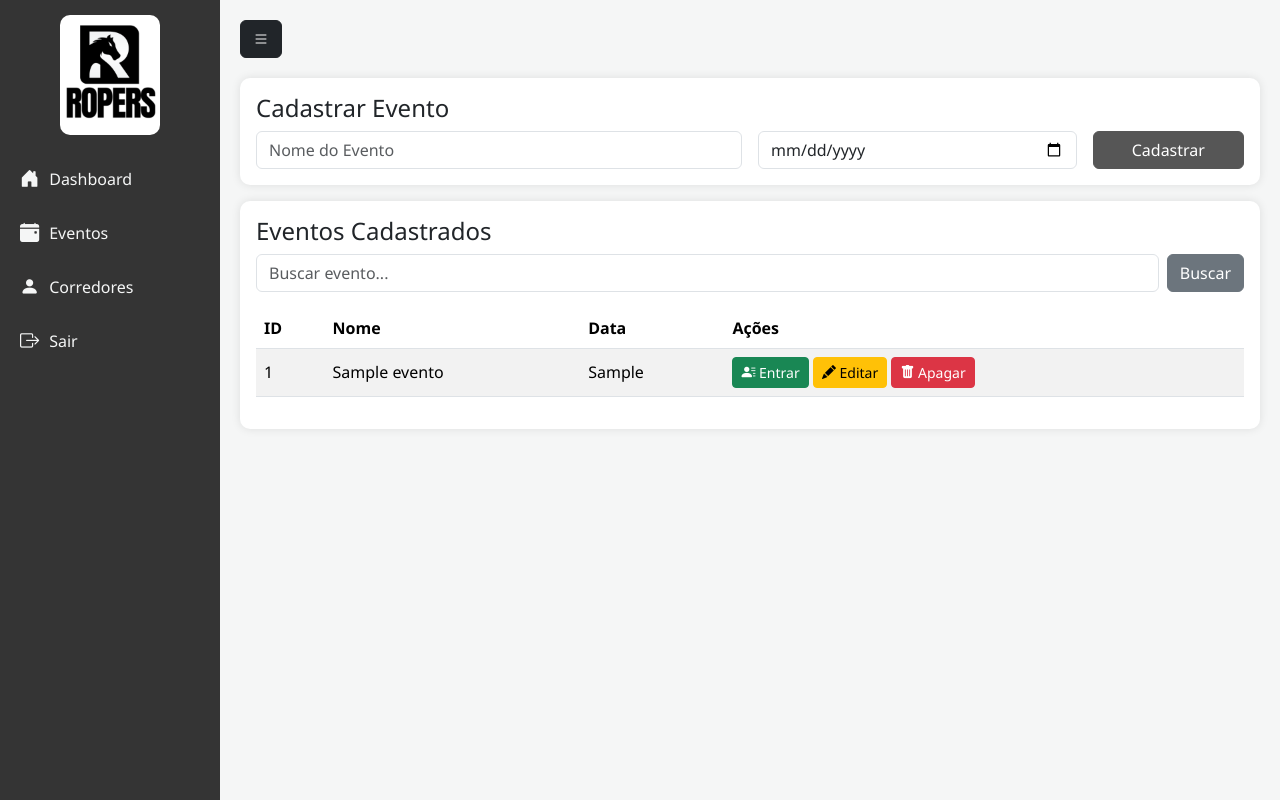
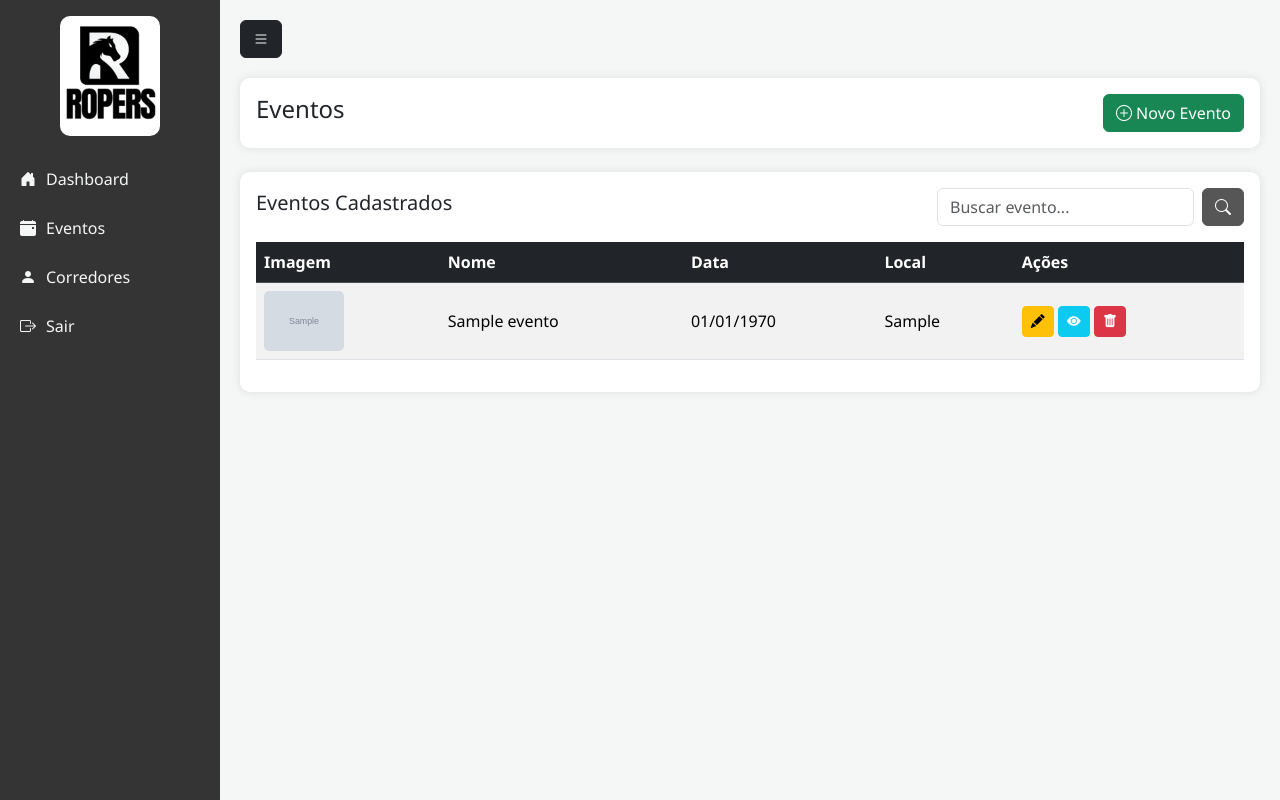
Before and after one commit to josuearaujomoreira/ROPERS, a PHP site: page /eventos.php in a window 1280 px wide. Run offline with PHP 8.4, Linux system fonts and the light colour scheme; the visitor is signed in with stand-in values (Sample User, id 1); tables that the repository leaves empty or names only in its code hold one stand-in row (values such as "Sample post"); grey boxes marked "Sample" are stand-in pictures.

Commit message:
tela de eventos quase pronto
- eventos falta editar e ver corredores
-

```diff
--- a/painel/eventos.php
+++ b/painel/eventos.php
@@ -1,10 +1,36 @@
 <?php
+/* ini_set('display_errors', 1);
+ini_set('display_startup_errors', 1);
+error_reporting(E_ALL); */
 require 'inc/session.php';
+checkLogin();
 require 'inc/config.php';
-checkLogin();
 
-// Deletar evento
-if(isset($_GET['delete'])){
+// CADASTRAR EVENTO
+if ($_SERVER['REQUEST_METHOD'] === 'POST' && isset($_POST['nome'])) {
+    $nome = trim($_POST['nome']);
+    $data_evento = $_POST['data_evento'];
+    $local = trim($_POST['local']);
+    $imagem = '';
+
+    // Upload da imagem
+    if (!empty($_FILES['imagem']['name'])) {
+        $ext = pathinfo($_FILES['imagem']['name'], PATHINFO_EXTENSION);
+        $novo_nome = uniqid() . '.' . $ext;
+        $pasta = 'uploads/';
+        if (!is_dir($pasta)) mkdir($pasta, 0777, true);
+        move_uploaded_file($_FILES['imagem']['tmp_name'], $pasta . $novo_nome);
+        $imagem = $novo_nome;
+    }
+
+    $stmt = $pdo->prepare("INSERT INTO eventos (nome, data, local, imagem) VALUES (?, ?, ?, ?)");
+    $stmt->execute([$nome, $data_evento, $local, $imagem]);
+    header("Location: eventos.php");
+    exit;
+}
+
+// EXCLUIR EVENTO
+if (isset($_GET['delete'])) {
     $id = $_GET['delete'];
     $stmt = $pdo->prepare("DELETE FROM eventos WHERE id = ?");
     $stmt->execute([$id]);
@@ -12,21 +38,12 @@ if(isset($_GET['delete'])){
     exit;
 }
 
-// Cadastro de evento
-if($_SERVER['REQUEST_METHOD'] === 'POST' && isset($_POST['nome_evento'])){
-    $nome_evento = $_POST['nome_evento'];
-    $data_evento = $_POST['data_evento'];
-    $stmt = $pdo->prepare("INSERT INTO eventos (nome, data) VALUES (?, ?)");
-    $stmt->execute([$nome_evento, $data_evento]);
-}
-
-// Busca
-$busca = $_GET['busca'] ?? '';
-$stmt = $pdo->prepare("SELECT * FROM eventos WHERE nome LIKE ? ORDER BY data DESC");
+// BUSCA
+$busca = isset($_GET['busca']) ? trim($_GET['busca']) : '';
+$stmt = $pdo->prepare("SELECT * FROM eventos WHERE nome LIKE ? ORDER BY id DESC");
 $stmt->execute(["%$busca%"]);
-$eventos = $stmt->fetchAll();
+$eventos = $stmt->fetchAll(PDO::FETCH_ASSOC);
 ?>
-
 <!DOCTYPE html>
 <html lang="pt-br">
 <head>
@@ -37,23 +54,24 @@ $eventos = $stmt->fetchAll();
     <link rel="stylesheet" href="https://cdn.jsdelivr.net/npm/bootstrap-icons@1.10.5/font/bootstrap-icons.css">
     <link rel="stylesheet" href="css/style.css">
     <style>
+        body { background-color: #f5f6f6; }
         .sidebar { width: 220px; transition: width 0.3s; overflow: hidden; background-color: #343434; color: #f5f6f6; }
         .sidebar.collapsed { width: 70px; }
-.sidebar .logo { font-size: 1.5rem; font-weight: bold; padding: 15px; text-align: center; white-space: nowrap; }
-.sidebar a { display: flex; align-items: center; padding: 10px 20px; color: #f5f6f6; text-decoration: none; white-space: nowrap; transition: background 0.2s; }
+        .sidebar a { display: flex; align-items: center; padding: 10px 20px; color: #f5f6f6; text-decoration: none; transition: background 0.2s; }
         .sidebar a:hover { background-color: #565656; }
-.sidebar a i { font-size: 1.2rem; margin-right: 10px; }
+        .sidebar a i { margin-right: 10px; }
         .sidebar.collapsed a span { display: none; }
-.sidebar.collapsed .logo { font-size: 1.5rem; padding: 15px 0; }
-.content { flex-grow: 1; padding: 20px; transition: margin-left 0.3s; }
+        .content { flex-grow: 1; padding: 20px; }
         .toggle-btn { cursor: pointer; margin-bottom: 20px; }
+        .preview-img { width: 100%; max-width: 250px; border-radius: 10px; margin-top: 10px; }
+        .event-img { width: 80px; height: 60px; object-fit: cover; border-radius: 5px; }
     </style>
 </head>
 <body>
-
 <div class="d-flex">
+    <!-- Sidebar -->
     <div class="sidebar" id="sidebar">
-        <div class="logo">
+        <div class="logo text-center py-3">
             <img id="logoImg" src="img/3.png" alt="Logo" style="width: 100px; border-radius: 10px;">
         </div>
         <a href="dashboard.php"><i class="bi bi-house-door-fill"></i> <span>Dashboard</span></a>
@@ -62,72 +80,93 @@ $eventos = $stmt->fetchAll();
         <a href="logout.php"><i class="bi bi-box-arrow-right"></i> <span>Sair</span></a>
     </div>
 
+    <!-- Conteúdo principal -->
     <div class="content">
         <button class="btn btn-dark toggle-btn" id="toggleSidebar"><i class="bi bi-list"></i></button>
 
-        <div class="card p-3 mb-3">
-            <h4>Cadastrar Evento</h4>
-            <form method="POST" class="row g-3">
-                <div class="col-md-6">
-                    <input type="text" name="nome_evento" placeholder="Nome do Evento" class="form-control" required>
+        <!-- BOTÃO DE CADASTRAR -->
+        <div class="card p-3 mb-4">
+            <div class="d-flex justify-content-between align-items-center">
+                <h4>Eventos</h4>
+                <button class="btn btn-success" data-bs-toggle="collapse" data-bs-target="#formEvento">
+                    <i class="bi bi-plus-circle"></i> Novo Evento
+                </button>
             </div>
-                <div class="col-md-4">
+
+            <!-- FORMULÁRIO (COLLAPSE) -->
+            <div class="collapse mt-3" id="formEvento">
+                <form action="" method="POST" enctype="multipart/form-data">
+                    <div class="row">
+                        <div class="col-md-4 mb-3">
+                            <label class="form-label">Nome do Evento</label>
+                            <input type="text" name="nome" class="form-control" required>
+                        </div>
+                        <div class="col-md-3 mb-3">
+                            <label class="form-label">Data</label>
                             <input type="date" name="data_evento" class="form-control" required>
                         </div>
-                <div class="col-md-2">
-                    <button class="btn btn-primary w-100">Cadastrar</button>
+                        <div class="col-md-5 mb-3">
+                            <label class="form-label">Local</label>
+                            <input type="text" name="local" class="form-control" required>
                         </div>
+                        <div class="col-md-6 mb-3">
+                            <label class="form-label">Flyer / Foto do Evento</label>
+                            <input type="file" name="imagem" class="form-control" accept="image/*" onchange="previewImage(event)">
+                            <img id="preview" class="preview-img" style="display:none;">
+                        </div>
+                    </div>
+                    <button type="submit" class="btn btn-primary"><i class="bi bi-save2"></i> Salvar Evento</button>
+                </form>
+            </div>
+        </div>
+
+        <!-- LISTAGEM DE EVENTOS -->
+        <div class="card p-3">
+            <div class="d-flex justify-content-between align-items-center mb-3">
+                <h5>Eventos Cadastrados</h5>
+                <form method="GET" class="d-flex">
+                    <input type="text" name="busca" class="form-control me-2" placeholder="Buscar evento..." value="<?= htmlspecialchars($busca) ?>">
+                    <button class="btn btn-primary"><i class="bi bi-search"></i></button>
                 </form>
             </div>
 
-        <div class="card p-3 mt-3">
-            <h4>Eventos Cadastrados</h4>
-            <!-- Barra de busca -->
-            <form method="GET" class="mb-3 d-flex">
-                <input type="text" name="busca" class="form-control me-2" placeholder="Buscar evento..." value="<?= htmlspecialchars($busca) ?>">
-                <button class="btn btn-secondary">Buscar</button>
-            </form>
-
+            <div class="table-responsive">
                 <table class="table table-striped align-middle">
-                <thead>
+                    <thead class="table-dark">
                         <tr>
-                        <th>ID</th>
+                            <th>Imagem</th>
                             <th>Nome</th>
                             <th>Data</th>
+                            <th>Local</th>
                             <th>Ações</th>
                         </tr>
                     </thead>
                     <tbody>
-                    <?php foreach($eventos as $e): ?>
+                    <?php if (count($eventos) > 0): ?>
+                        <?php foreach ($eventos as $e): ?>
                             <tr>
-                            <td><?= $e['id'] ?></td>
-                            <td><?= $e['nome'] ?></td>
-                            <td><?= $e['data'] ?></td>
+                                <td><img src="uploads/<?= htmlspecialchars($e['imagem']) ?>" class="event-img" alt=""></td>
+                                <td><?= htmlspecialchars($e['nome']) ?></td>
+                                <td><?= date('d/m/Y', strtotime($e['data'])) ?></td>
+                                <td><?= htmlspecialchars($e['local']) ?></td>
                                 <td>
-                                <a href="cadastrados.php?evento=<?= $e['id'] ?>" class="btn btn-success btn-sm">
-                                    <i class="bi bi-person-lines-fill"></i> Entrar
-                                </a>
-                                <a href="editar_evento.php?id=<?= $e['id'] ?>" class="btn btn-warning btn-sm">
-                                    <i class="bi bi-pencil-fill"></i> Editar
-                                </a>
-                                <a href="eventos.php?delete=<?= $e['id'] ?>" class="btn btn-danger btn-sm" onclick="return confirm('Deseja realmente apagar este evento?');">
-                                    <i class="bi bi-trash-fill"></i> Apagar
-                                </a>
+                                    <a href="editar_evento.php?id=<?= $e['id'] ?>" class="btn btn-warning btn-sm"><i class="bi bi-pencil-fill"></i></a>
+                                    <a href="ver_evento.php?id=<?= $e['id'] ?>" class="btn btn-info btn-sm text-white"><i class="bi bi-eye-fill"></i></a>
+                                    <a href="eventos.php?delete=<?= $e['id'] ?>" class="btn btn-danger btn-sm" onclick="return confirm('Apagar este evento?')"><i class="bi bi-trash-fill"></i></a>
                                 </td>
                             </tr>
                         <?php endforeach; ?>
-                    <?php if(count($eventos) === 0): ?>
-                        <tr>
-                            <td colspan="4" class="text-center">Nenhum evento encontrado</td>
-                        </tr>
+                    <?php else: ?>
+                        <tr><td colspan="5" class="text-center">Nenhum evento encontrado.</td></tr>
                     <?php endif; ?>
                     </tbody>
                 </table>
             </div>
-
+        </div>
     </div>
 </div>
 
+<script src="https://cdn.jsdelivr.net/npm/bootstrap@5.3.2/dist/js/bootstrap.bundle.min.js"></script>
 <script>
 const toggleBtn = document.getElementById('toggleSidebar');
 const sidebar = document.getElementById('sidebar');
@@ -137,7 +176,12 @@ toggleBtn.addEventListener('click', () => {
     sidebar.classList.toggle('collapsed');
     logoImg.src = sidebar.classList.contains('collapsed') ? 'img/logofavicon.png' : 'img/3.png';
 });
+
+function previewImage(event) {
+    const preview = document.getElementById('preview');
+    preview.style.display = 'block';
+    preview.src = URL.createObjectURL(event.target.files[0]);
+}
 </script>
-
 </body>
 </html>
--- a/painel/index.php
+++ b/painel/index.php
@@ -28,7 +28,7 @@ if ($_SERVER['REQUEST_METHOD'] === 'POST') {
 <head>
 <meta charset="UTF-8">
 <meta name="viewport" content="width=device-width, initial-scale=1.0">
-<title>Login - Corrida de Boi</title>
+<title>Login - ROPERS</title>
 <link href="https://cdn.jsdelivr.net/npm/bootstrap@5.3.2/dist/css/bootstrap.min.css" rel="stylesheet">
 <link rel="stylesheet" href="css/style.css">
 </head>
```
Also changed, not shown: painel/dashboard.php (+72 -8 lines). Lines whose indentation alone changed are shown as unchanged.
